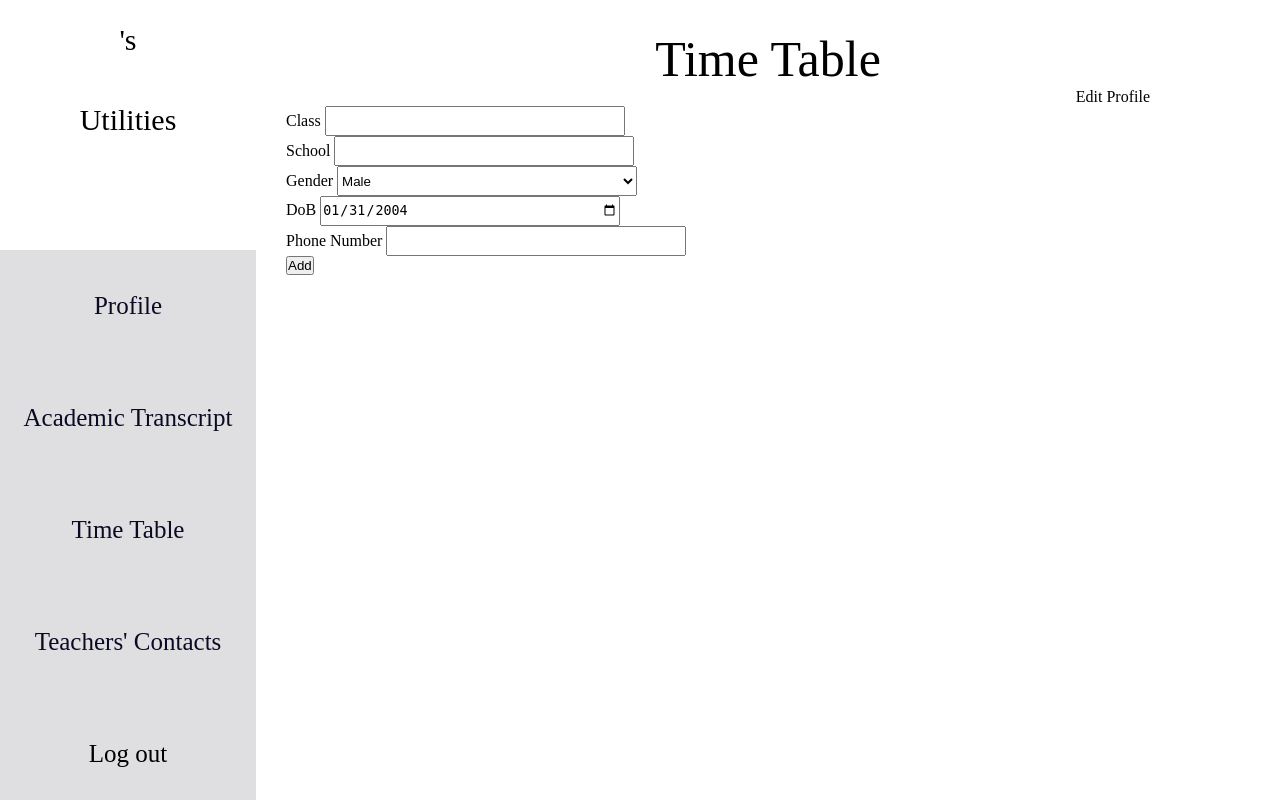
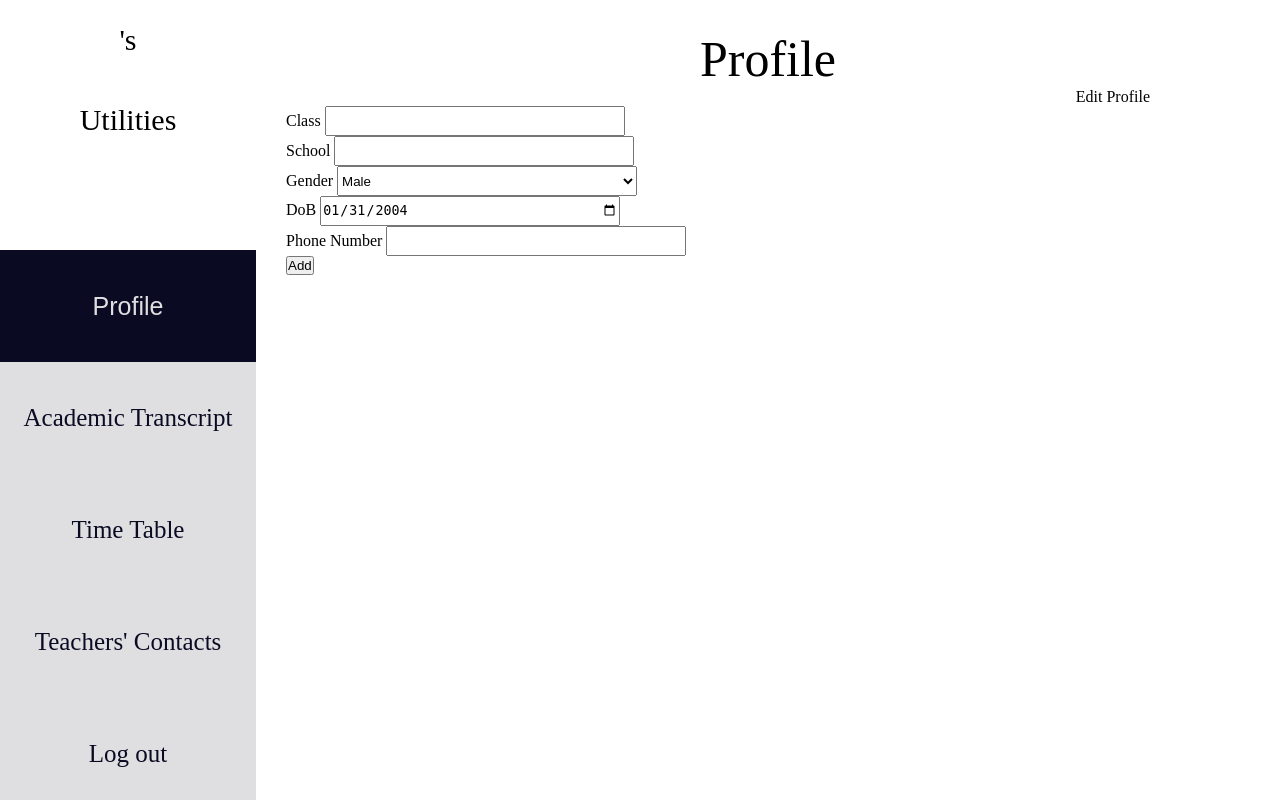
Before and after one commit to hung-ng/utilities, a PHP site: page /php/profile.php in a window 1280 px wide. Run offline with PHP 8.4, Linux system fonts and the light colour scheme; the visitor is signed in with stand-in values (Sample User, id 1); data that the repository does not hold is empty.

Commit message:
done for the night

```diff
--- a/css/style.css
+++ b/css/style.css
@@ -34,7 +34,7 @@
 }
 .none{
     text-decoration: none;
-    color: black;
+    color: inherit;
 }
 .navbar{
   display: flex;
@@ -42,25 +42,42 @@
   width: 20%;
   height: 100vh;
 }
-.navbox{
-  font: Arial, Helvetica, sans-serif;
+.navbox1{
+  font-family: : Arial, Helvetica, sans-serif;
   font-size: 25px;
   width: 100%;
   cursor: pointer;
   text-align: center;
   padding: auto 0px;
-  background-color: #dfdfe2;;
+  background-color: #dfdfe2;
   color: #0a0a23;
   height: 14vh;
   line-height: 14vh
 
 }
-.navbox:hover{
+.navbox1:hover{
   background-color: #0a0a23;
-  color: #dfdfe2;;
+  color: #dfdfe2;
+}
+.navbox2{
+  font-family: Arial, Helvetica, sans-serif;
+  font-size: 25px;
+  width: 100%;
+  cursor: pointer;
+  text-align: center;
+  padding: auto 0px;
+  background-color: #0a0a23;
+  color:  #dfdfe2;
+  height: 14vh;
+  line-height: 14vh
+
+}
+.navbox2:hover{
+  background-color:  #dfdfe2;
+  color: #0a0a23;
 }
 .brandname{
-  font: Arial, Helvetica, sans-serif;
+  font-family: : Arial, Helvetica, sans-serif;
   font-size: 30px;
   width: 100%;
   cursor: pointer;
--- a/php/profile.php
+++ b/php/profile.php
@@ -81,16 +81,16 @@
     <div class="fixed">
     <div class="brandname"><?=htmlentities($student_name) ?>'s<br> Utilities</div>
     <div class="menu">
-    <div class="navbox">Profile</div>
-    <div class="navbox">Academic Transcript</div>
-    <div class="navbox">Time Table</div>
-    <div class="navbox">Teachers' Contacts</div>
-    <div class="navbox"><a href="logout.php" class="none">Log out</a></div>
+    <div class="navbox2"><a href="profile.php" class="none">Profile</a></div>
+    <div class="navbox1">Academic Transcript</div>
+    <div class="navbox1"><a href="timetable.php" class="none">Time Table</a></div>
+    <div class="navbox1"><a href="teachercontact.php" class="none">Teachers' Contacts</a></div>
+    <div class="navbox1"><a href="logout.php" class="none">Log out</a></div>
     </div>
   </div>
   </div>
   <div class="main">
-  <div class="article">Time Table</div>
+  <div class="article">Profile</div>
   <div id="adddiv"><div>Edit Profile</div></div>
   <?php
   if(isset($_SESSION['error'])){
```
Also changed, not shown: php/addtb.php (+5 -5 lines), php/deltb.php (+5 -5 lines), php/edittb.php (+5 -5 lines), php/teachercontact.php (+5 -5 lines), php/timetable.php (+5 -5 lines).
